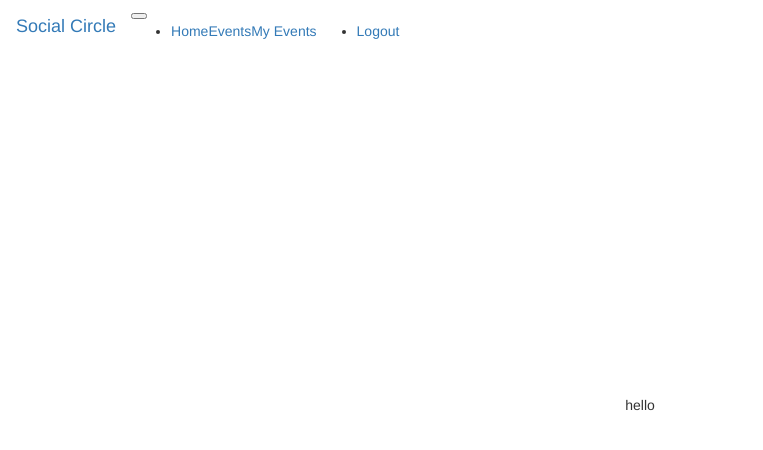
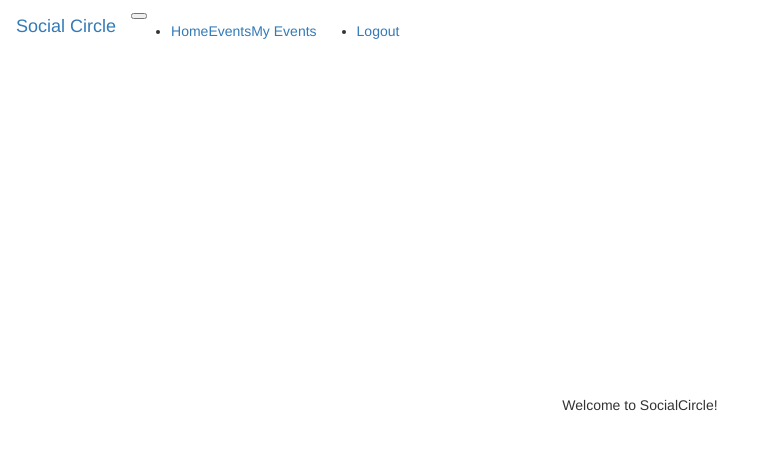
Before and after one commit to gthompson2/C45-Full-Stack-Capstone, a React (Create React App) app in the folder SocialCircle/SocialCircle/client/: page / in a window 1280 px wide. Shown: the top 450 px of the page, without its empty margins (0-763 px from the left). Built offline with nearby package versions, Linux system fonts and the light colour scheme; no server answers; sample sign-in values are in the browser's storage.

Commit message:
added documentation to components

```diff
--- a/SocialCircle/SocialCircle/client/src/components/ApplicationViews.js
+++ b/SocialCircle/SocialCircle/client/src/components/ApplicationViews.js
@@ -10,7 +10,7 @@ import EventList from "./Events/EventList";
 import MyEventList from "./Events/MyEventList";
 import EventForm from "./Events/EventForm";
 import EventDetails from "./Events/EventDetails";
-import ActivityProvider, { ActivityContext } from "../providers/ActivityProvider";
+import ActivityProvider from "../providers/ActivityProvider";
 import EventGroupProvider from "../providers/EventGroupProvider";
 import EventDelete from "./Events/EventDelete";
 
--- a/SocialCircle/SocialCircle/client/src/components/Events/Event.js
+++ b/SocialCircle/SocialCircle/client/src/components/Events/Event.js
@@ -1,5 +1,4 @@
 import React, { useContext } from "react";
-import { useHistory } from "react-router-dom";
 import { Card, CardBody, Button } from "reactstrap";
 import { Link } from "react-router-dom";
 import { EventContext } from "../../providers/EventProvider";
@@ -9,14 +8,15 @@ export const Event = ({ event }) => {
 
     const { deleteEvent } = useContext(EventContext);
 
+    // need the user data to determine whether or not the current user created the
+    // event; if so, edit and delete buttons are enabled
     const user = JSON.parse(sessionStorage.getItem("userProfile"));
-
     const enableButton = user !== null && user.id === event.userId;
 
     const isCompleted = Date.parse(event.date) < (Date.now())
 
-    const history = useHistory();
-
+    // edit button is provided here; delete button is located in the JSX
+    // in a ternary, and routes to a confirmation page
     const buttonForUser = () => {
         return (
             <Button className="b">
@@ -27,15 +27,9 @@ export const Event = ({ event }) => {
         );
     };
 
-    const deleteForUser = () => {
-        deleteEvent(event.id)
-    };
-
     return (
         <Card className="m-4">
             <p className="text-left px-2">
-                {/* Posted by: {event.userProfile.displayName}  */}
-                {/* This won't work unless we modify the API to include userProfile with Events */}
             </p>
             <CardBody>
                 <p>
--- a/SocialCircle/SocialCircle/client/src/components/Events/EventDelete.js
+++ b/SocialCircle/SocialCircle/client/src/components/Events/EventDelete.js
@@ -4,16 +4,20 @@ import { EventContext } from "../../providers/EventProvider";
 import { useParams, Link, useHistory } from "react-router-dom";
 
 export const EventDelete = () => {
+    // get the entire event object so that the event's name can be used
+    // in the confirmation message
     const { eventObj, getEventById, deleteEvent } = useContext(EventContext);
 
     const history = useHistory();
 
     const eventId = parseInt(useParams().id);
 
+    // object is retrieved using the id in the route parameters
     useEffect(() => {
         getEventById(eventId);
     }, [])
 
+    // after the event is deleted, users are routed to a list of events they are hosting
     const deletion = () => {
         deleteEvent(eventObj.id)
             .then(() => {
--- a/SocialCircle/SocialCircle/client/src/components/Events/EventDetails.js
+++ b/SocialCircle/SocialCircle/client/src/components/Events/EventDetails.js
@@ -16,8 +16,9 @@ export const EventDetails = () => {
 
     const enableButton = user !== null && user.id === eventObj.userId;
 
+    // carries the id of the EventGroup that the current user has created
+    // with this event, is null otherwise
     let isRSVPd = null
-
 
     eventGroups.filter((eventGroup) => {
         if (eventGroup.userId === user.id) {
@@ -25,8 +26,10 @@ export const EventDetails = () => {
         }
     })
 
+    // checks to see if the event is upcoming or has passed based on the date
     const isCompleted = Date.parse(eventObj.date < Date.now())
 
+    // only the creator of the event has access to the edit and delete buttons
     const buttonForUser = () => {
         return (
             <Button className="b">
@@ -47,12 +50,22 @@ export const EventDetails = () => {
         );
     };
 
-
+    /**
+     * gets called when the RSVP button is clicked, which is only available if
+    * isCompleted is null. Sends an object representing an event group
+    * to the provider and refreshes the page so that changes to the RSVP button
+    * and counter in the JSX can immediately take effect
+    */
     const addAnEventGroup = (eventGroupObj) => {
         addEventGroup(eventGroupObj)
             .then(history.go())
     }
-
+    /**
+     * gets called when the Cancel RSVP button is clicked, which is only available
+     * if isCompleted has a value other than null. Sends an event group id to the
+     * provider for deletion and refreshes the page so that changes to the RSVP
+     * button and counter in the JSX can take effect
+     */
     const deleteAnEventGroup = (groupId) => {
         deleteEventGroup(groupId)
             .then(history.go())
@@ -60,12 +73,9 @@ export const EventDetails = () => {
 
     }
 
+    // grab the event and all associated event groups on page load
     useEffect(() => {
         getEventById(parseInt(id))
-        getEventGroupsByEvent(parseInt(id))
-    }, []);
-
-    useEffect(() => {
         getEventGroupsByEvent(parseInt(id))
     }, []);
 
--- a/SocialCircle/SocialCircle/client/src/components/Hello.js
+++ b/SocialCircle/SocialCircle/client/src/components/Hello.js
@@ -9,6 +9,6 @@ export default function Hello() {
             top: "50%",
             marginTop: "-0.5rem",
             textAlign: "center",
-        }}>hello</span>
+        }}>Welcome to SocialCircle!</span>
     );
 }
--- a/SocialCircle/SocialCircle/client/src/providers/EventGroupProvider.js
+++ b/SocialCircle/SocialCircle/client/src/providers/EventGroupProvider.js
@@ -41,7 +41,7 @@ export const EventGroupProvider = (props) => {
                         Authorization: `Bearer ${token}`,
                     }
                 })
-            ) // getEventGroupsByEvent() needs to be called after this
+            )
     }
 
     return (
```
Also changed, not shown: SocialCircle/SocialCircle/client/src/components/Events/EventList.js (+8 -29 lines), SocialCircle/SocialCircle/client/src/components/Events/MyEventList.js (+9 -2 lines).
